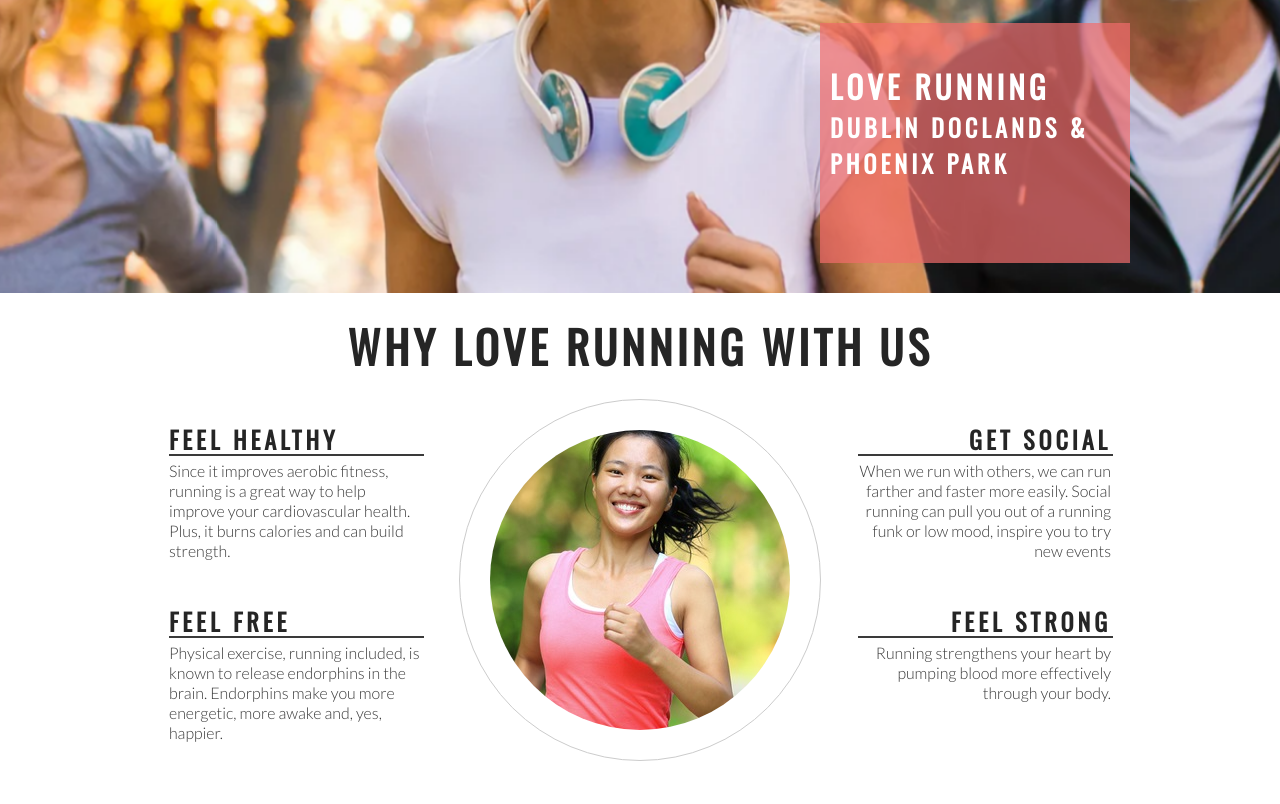
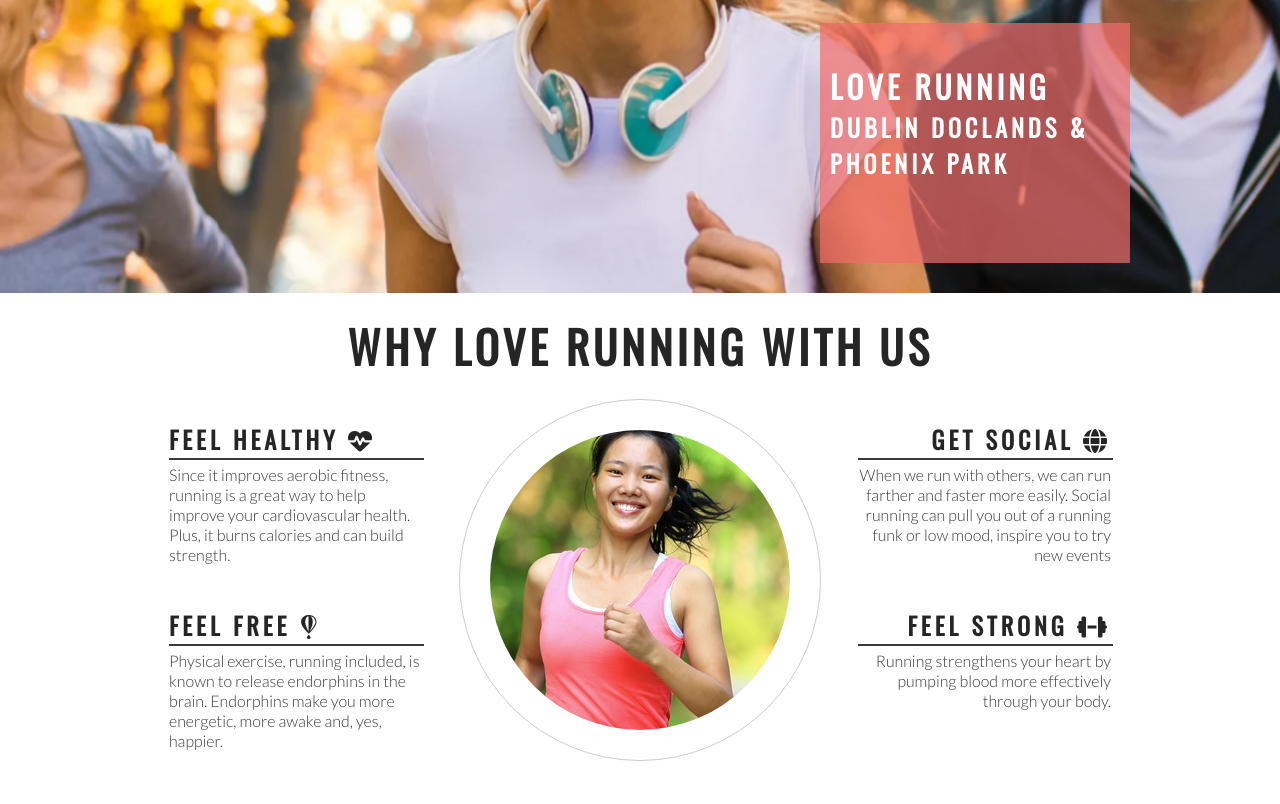
Before and after one commit to jmanager25/love-running, a plain HTML site: page index.html in a window 1280 px wide. Shown: the part 382-1186 px from the top of the page. Drawn offline with nearby package versions, Linux system fonts and the light colour scheme.

Commit message:
Add font awesome icome to club ethos section

```diff
--- a/index.html
+++ b/index.html
@@ -40,14 +40,14 @@
         <h2 id="welcome">Why Love Running With Us</h2>
         <div id="left-about">
             <div class="left-about-heading">
-                <h2>Feel Healthy</h2>
+                <h2>Feel Healthy <i class="fa-solid fa-heart-pulse"></i></h2>
                 <hr>
                 <p>
                     Since it improves aerobic fitness, running is a great way to help improve your cardiovascular health. Plus, it burns calories and can build strength.
                 </p>
             </div>
             <div class="left-about-heading">
-                <h2>Feel Free</h2>
+                <h2>Feel Free <i class="fa-brands fa-fly"></i></h2>
                 <hr>
                 <P>
                     Physical exercise, running included, is known to release endorphins in the brain. Endorphins make you more energetic, more awake and, yes, happier.
@@ -56,14 +56,14 @@
         </div>
         <div id="right-about">
             <div class="right-about-heading">
-                <h2>Get Social</h2>
+                <h2>Get Social <i class="fa-sharp fa-solid fa-globe"></i></h2>
                 <hr>
                 <p>
                     When we run with others, we can run farther and faster more easily. Social running can pull you out of a running funk or low mood, inspire you to try new events
                 </p>
             </div>
             <div class="right-about-heading">
-                <h2>Feel Strong</h2>
+                <h2>Feel Strong <i class="fa-solid fa-dumbbell"></i></h2>
                 <hr>
                 <P>
                     Running strengthens your heart by pumping blood more effectively through your body.
@@ -84,5 +84,8 @@
     <footer>
         Social links
     </footer>
+
+    <!--font awesome script-->
+    <script src="https://kit.fontawesome.com/d2c05d750e.js" crossorigin="anonymous"></script>
 </body>
 </html>
```
